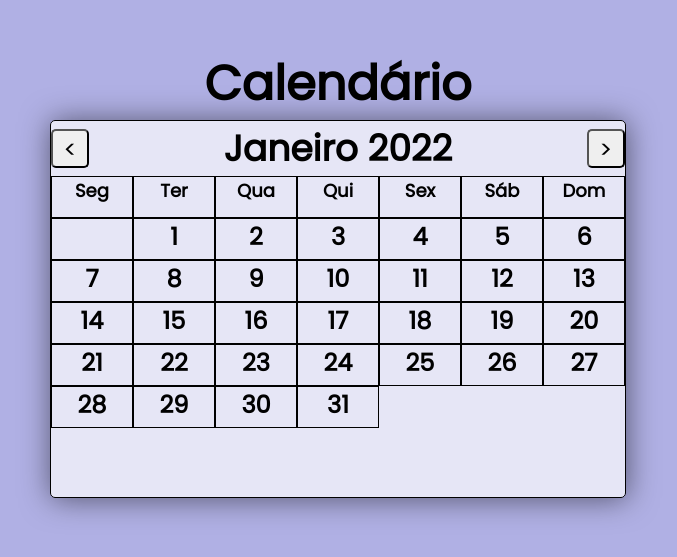
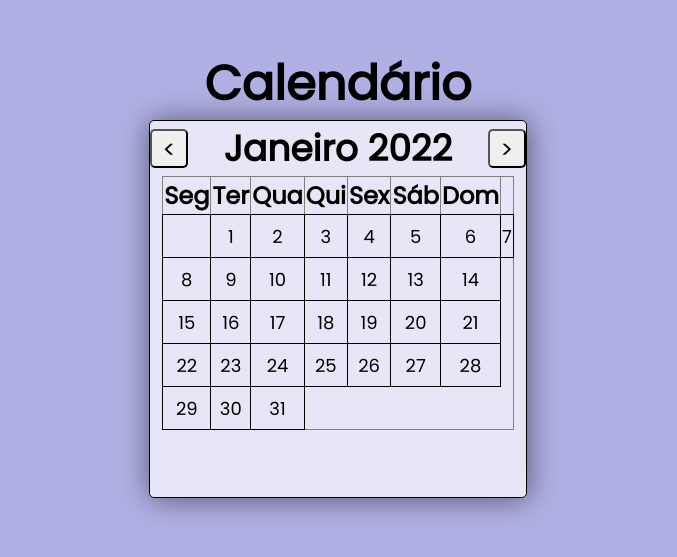
Before and after one commit to Mateus-Burda/Calendario, a plain HTML site: page index.html in a window 1280 px wide. Shown: the part 135-692 px from the top of the page, without its empty margins (302-979 px from the left). Drawn offline with Linux system fonts and the light colour scheme.

Commit message:
Mudando o calendário para utilizar table

```diff
--- a/index.html
+++ b/index.html
@@ -23,17 +23,29 @@
 
         </div>
         <div id="dias-semana">
-            <h3>Seg</h3>
-            <h3>Ter</h3>
-            <h3>Qua</h3>
-            <h3>Qui</h3>
-            <h3>Sex</h3>
-            <h3>Sáb</h3>
-            <h3>Dom</h3>
+            <table border="1">
+                <tr>
+                    <th>Seg</th>
+                    <th>Ter</th>
+                    <th>Qua</th>
+                    <th>Qui</th>
+                    <th>Sex</th>
+                    <th>Sáb</th>
+                    <th>Dom</th>
+                </tr>
+                <tr class="dias-numero" id="semana1">
+                </tr>
+                <tr class="dias-numero" id="semana2">
+                </tr>
+                <tr class="dias-numero" id="semana3">
+                </tr>
+                <tr class="dias-numero" id="semana4">
+                </tr>
+                <tr class="dias-numero" id="semana5">
+                </tr>
+            </table>
         </div>
-        <div id="dias-numero">
 
-        </div>
     </div>
 </body>
 </html>
--- a/script.js
+++ b/script.js
@@ -32,18 +32,15 @@ btnProximo.onclick = function proxMes() {
     adicionarDias();
 }
 }
+
 function calcularDia() {
-    if (data.getDate()==data.getDay()) {
-        console.log(data.getDate()-data.getDay())
+    if (data.getDate(0)!=data.getDay()) {
+        for (let index = 1; index < data.getDay(); index++) {
+            let novoTd = document.createElement('td')
+            let numeroDosDias = document.getElementById("semana1");
+            numeroDosDias.appendChild(novoTd);
     }
-    else{
-        for (let index = 1; index < data.getDay(); index++) {
-            let novoH = document.createElement('h4')
-            let numeroDosDias = document.getElementById("dias-numero");
-            numeroDosDias.appendChild(novoH);
-        }
-    }
-}
+}}
 calcularDia();
 
 function definirDia(){
@@ -130,21 +127,31 @@ switch (escolhaMes-1) {
 }
 }
 let count=0;
+let semanaAtual = 1;
+
 //Algoritmo para adicionar a quantidade de dias do mês
 function adicionarDias() {
     while (count>0) {
-    let header4 = document.getElementById("header"+count);
-    let numeroDosDias = document.getElementById("dias-numero");
-    numeroDosDias.removeChild(header4)
+    let td = document.getElementById("td"+count);
+    let semana = document.getElementById("semana"+semanaAtual);
+    semana.removeChild(td);
+    if(count==29){semanaAtual--;}
+    if(count==22){semanaAtual--;}
+    if(count==15){semanaAtual--;}
+    if(count==8){semanaAtual--;}
     count--
     }
 for (let index = 1; index <= dataHoje.quantidadeDeDias; index++) {
     count++
-    let novoH = document.createElement('h4')
-    novoH.setAttribute("id","header"+index);
-    let numeroDosDias = document.getElementById("dias-numero");
-    novoH.innerHTML = index;
-    numeroDosDias.appendChild(novoH);
+    let novoTd = document.createElement('td')
+    novoTd.setAttribute("id","td"+index);
+    if(index==8){semanaAtual++}
+    if(index==15){semanaAtual++}
+    if(index==22){semanaAtual++}
+    if(index==29){semanaAtual++}
+    let semana = document.getElementById("semana"+semanaAtual);
+    novoTd.innerHTML = index;
+    semana.appendChild(novoTd);
 }
 }
 adicionarDias();
--- a/style.css
+++ b/style.css
@@ -53,7 +53,7 @@ body{
     justify-content: space-around;
 
 }
-#dias-semana h3{
+#dias-semana td{
     border: 1px solid black;
     height: 5vh;
     text-align: center;
@@ -63,17 +63,13 @@ body{
     margin: 0px;
     transition: 0.3s;
 }
-#dias-semana h3:hover{
+#dias-semana th:hover{
     transition: 0.3s;
     background-color: rgb(178, 177, 177);
 
 }
-#dias-numero{
-    display: flex;
-    flex-wrap: wrap;
 
-}
-#dias-numero h4{
+.dias-numero td{
     height: 5vh;
     text-align: center;
     font-size: 1rem;
@@ -83,7 +79,11 @@ body{
     cursor: pointer;
     margin: 0px;
 }
-#dias-numero h4:hover{
+.dias-numero td:hover{
     background-color: rgb(178, 177, 177);
     transition: 0.3s;
 }
+
+table{
+     border-collapse: collapse;
+}
```
